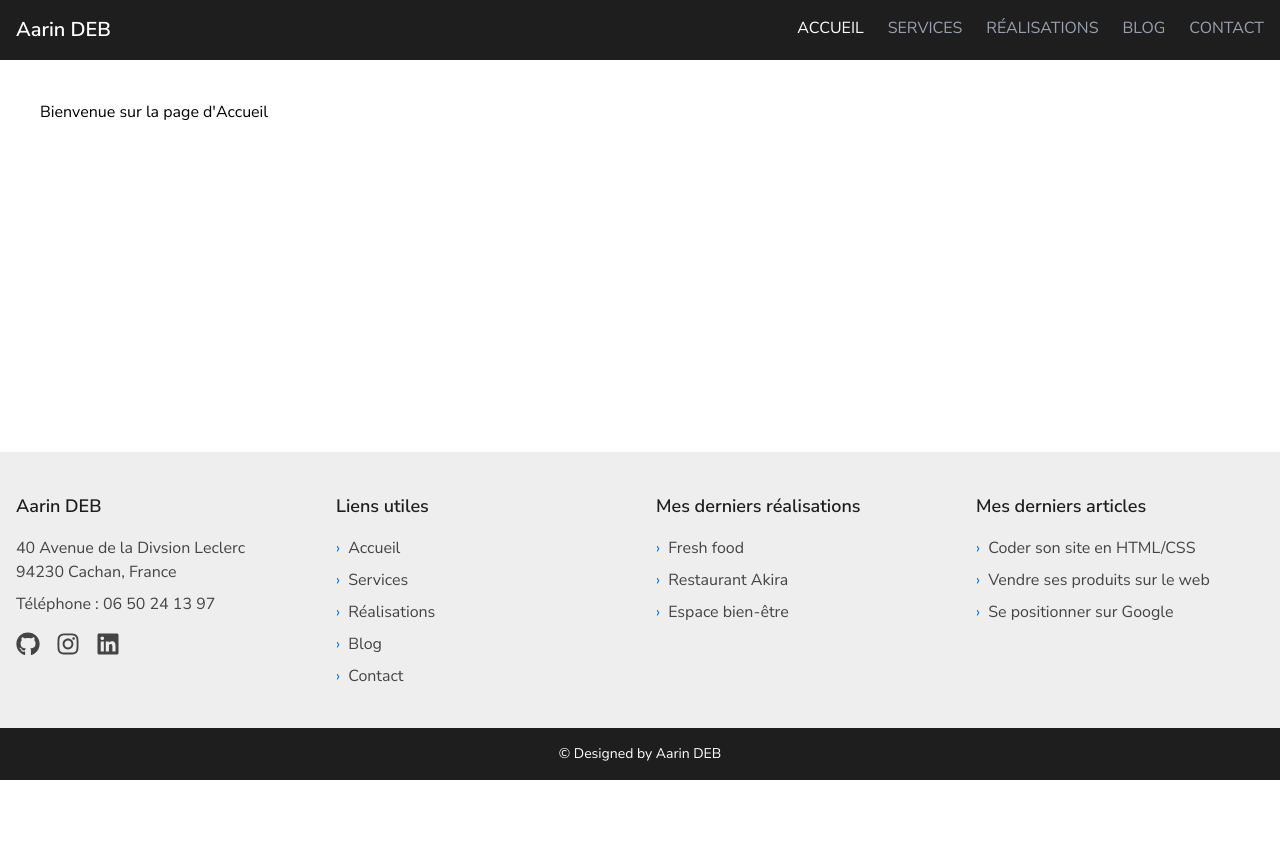
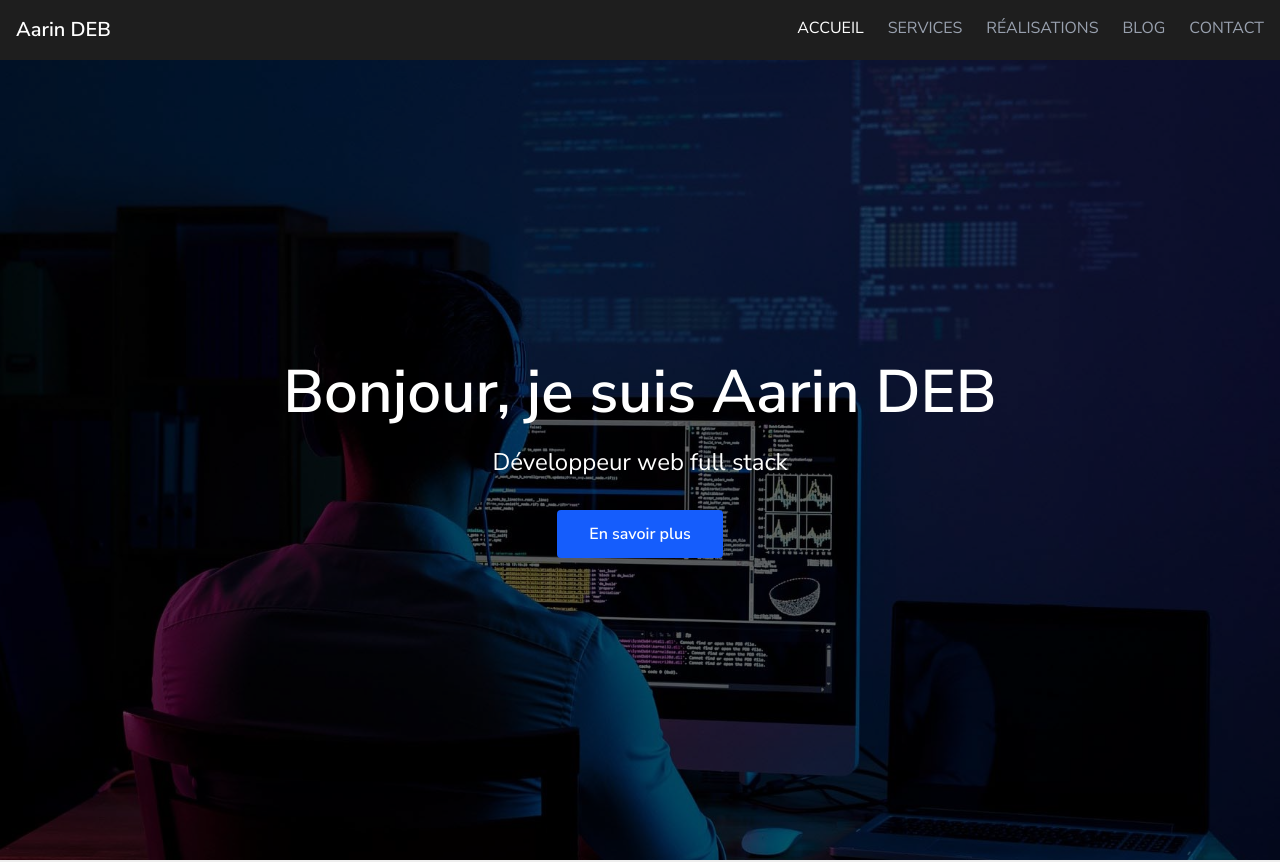
Before and after one commit to userXXIIXII/cv_react, a React (Vite) app: page / in a window 1280 px wide. Shown: the top 862 px of the page. Before the commit the page ends 800 px from the top, so only its background shows below. Built offline with nearby package versions, Linux system fonts and the light colour scheme.

Commit message:
Création de la première section, background, texte et boutons

```diff
--- a/src/pages/Home.jsx
+++ b/src/pages/Home.jsx
@@ -1,6 +1,28 @@
+import homeBackground from '../assets/hero-bg.jpg';
+
 function Home() {
     return (
-        <div className="p-10">Bienvenue sur la page d'Accueil</div>
+        <main>
+            <section className="relative h-screen w-full flex items-center justify-center text-center text-white">
+                <div className="absolute inset-0 bg-cover bg-center"
+                style={{ backgroundImage: `url(${homeBackground})`}}>
+                    <div className="absolute inset-0 bg-black/60"></div>
+                </div>
+
+                <div className="relative z-10 px-4">
+                    <h1 className="text-4xl md:text-6xl font-semibold mb-6">
+                        Bonjour, je suis Aarin DEB
+                    </h1>
+                    <p className="text-xl md:text-2xl font-normal mb-8">
+                        Développeur web full stack
+                    </p>
+                    <button
+                    className="bg-blue-600 hover:bg-blue-700 text-white px-8 py-3 rounded transition duration-300 font-semibold">
+                        En savoir plus
+                    </button>
+                </div>
+            </section>
+        </main>
     );
 }
 
```
Also changed, not shown: src/assets/hero-bg.jpg (renamed from src/assets/hero-bg (1).jpg).
